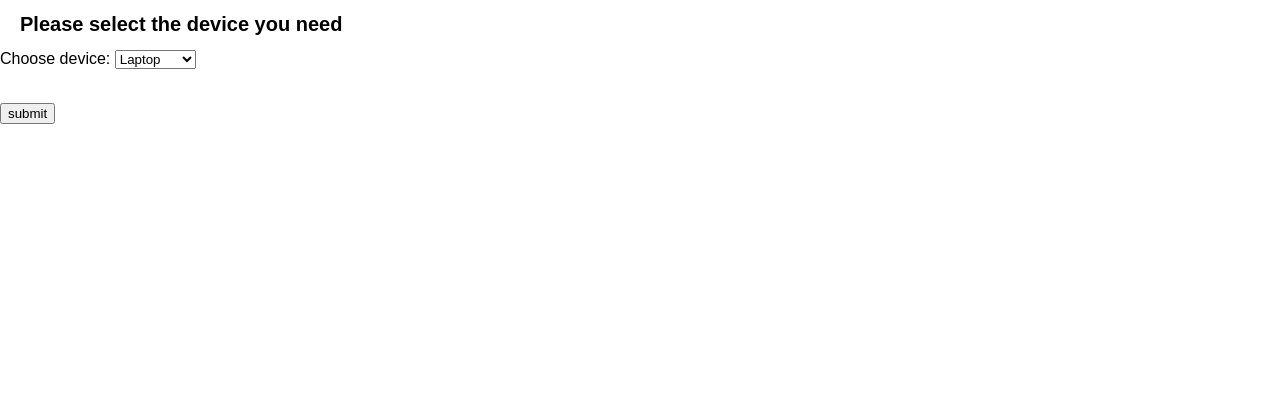
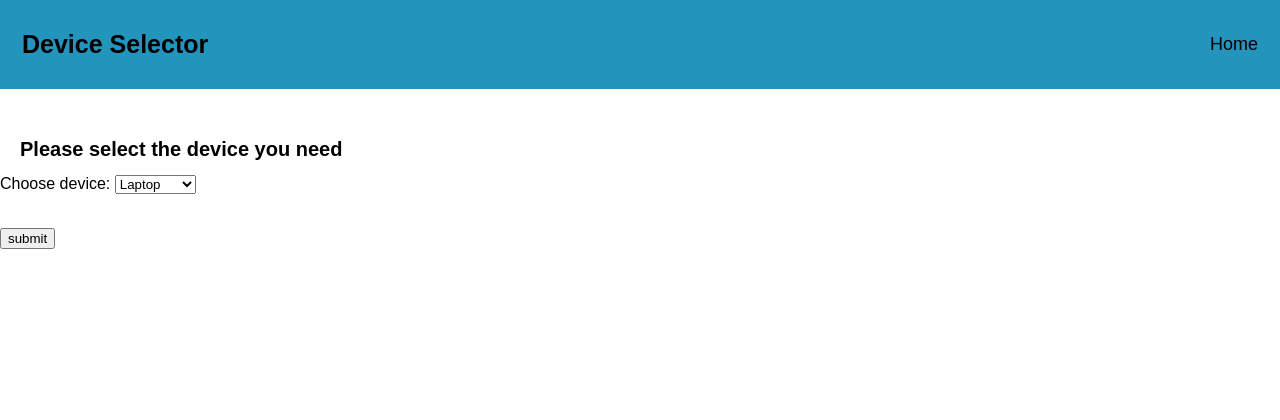
Before and after one commit to Railrnem/Lernfeld2, a Flask app: page / in a window 1280 px wide. Shown: the top 420 px of the page. Run offline with Flask 3, Linux system fonts and the light colour scheme.

Commit message:
Added navbar

```diff
--- a/templates/layout.html
+++ b/templates/layout.html
@@ -12,6 +12,43 @@
                 margin: 0;
                 font-family: Arial, Helvetica, sans-serif;
             }
+
+            .header {
+                overflow: hidden;
+                background-color:#2394bc;
+                padding: 20px 10px;
+            }
+
+            .header a {
+                float: left;
+                color: black;
+                text-align: center;
+                padding: 12px;
+                text-decoration: none;
+                font-size: 18px;
+                line-height: 25px;
+                border-radius: 4px;
+            }
+
+            .header a.logo {
+                font-size: 25px;
+                font-weight: bold;
+            }
+
+            .header a:hover {
+                background-color: #ddd;
+                color: black;
+            }
+
+            .header a.active {
+                background-color: #333;
+                color: white;
+            }
+
+            .header-right {
+                float: right;
+            }
+
 
             .navbar {
                 overflow: hidden;
@@ -36,6 +73,19 @@
                 color: white;
             }
 
+            @media screen and (max-width: 500px) {
+            .header a {
+                float: none;
+                display: block;
+                text-align: left;
+             }
+
+
+             .header-right {
+                float: none;
+            }
+            }
+
             @media screen and (max-width: 600px) {
             .navbar a:not(:first-child) {display: none;}
             }
@@ -43,6 +93,14 @@
     </head>
 
     <body>
+        <div class="header">
+            <a href="#default" class="logo">Device Selector</a>
+            <div class="header-right">
+            <a href="/">Home</a>
+            </div>
+        </div>
+        <br>
+        <br>
         {% block content %}
         {% endblock %}
         <div class="navbar" id="myNavbar">
```
